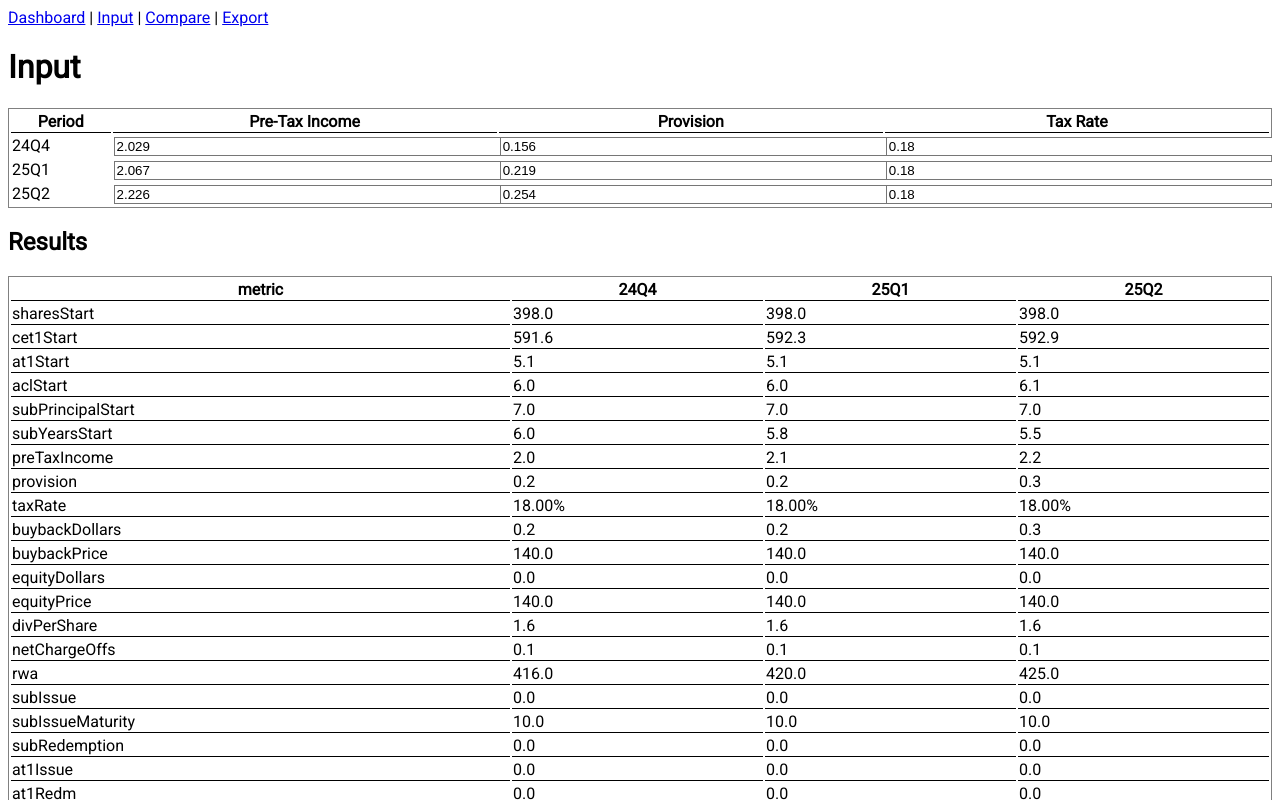
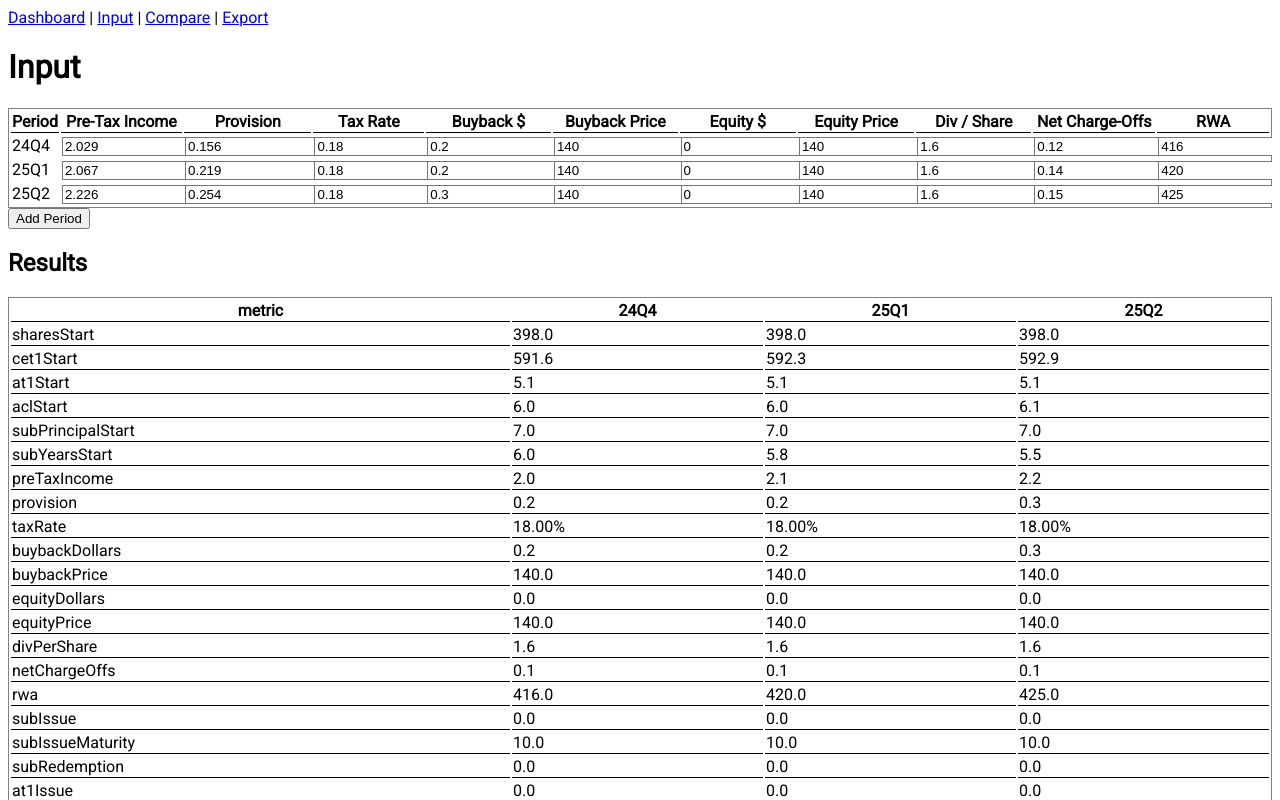
Before and after one commit to jrohan-16/jrohan-16.github.io, a SvelteKit app: page /input in a window 1280 px wide. Shown: the top 800 px of the page. Built offline with nearby package versions, Linux system fonts and the light colour scheme.

Commit message:
Expand scenario inputs and allow adding periods

```diff
--- a/src/routes/input/+page.svelte
+++ b/src/routes/input/+page.svelte
@@ -8,6 +8,19 @@
 
   // Clone base scenario so user inputs don't mutate original constant
   let scenario: PeriodRow[] = JSON.parse(JSON.stringify(baseScenario)) as PeriodRow[];
+
+  const editableFields: { key: keyof PeriodRow; label: string }[] = [
+    { key: 'preTaxIncome', label: 'Pre-Tax Income' },
+    { key: 'provision', label: 'Provision' },
+    { key: 'taxRate', label: 'Tax Rate' },
+    { key: 'buybackDollars', label: 'Buyback $' },
+    { key: 'buybackPrice', label: 'Buyback Price' },
+    { key: 'equityDollars', label: 'Equity $' },
+    { key: 'equityPrice', label: 'Equity Price' },
+    { key: 'divPerShare', label: 'Div / Share' },
+    { key: 'netChargeOffs', label: 'Net Charge-Offs' },
+    { key: 'rwa', label: 'RWA' }
+  ];
 
   let data: any[] = [];
   let columns: { accessorKey: string }[] = [];
@@ -33,6 +46,25 @@
     columns = cols;
   }
 
+  function nextPeriodLabel(current: string) {
+    const match = current.match(/(\d{2})Q(\d)/);
+    if (!match) return current;
+    let year = parseInt(match[1], 10);
+    let q = parseInt(match[2], 10) + 1;
+    if (q > 4) {
+      q = 1;
+      year += 1;
+    }
+    return `${year.toString().padStart(2, '0')}Q${q}`;
+  }
+
+  function addPeriod() {
+    const last = scenario[scenario.length - 1];
+    const newRow = { ...last, period: nextPeriodLabel(last.period) };
+    scenario = [...scenario, newRow];
+    updateResults();
+  }
+
   onMount(() => {
     updateResults();
   });
@@ -40,34 +72,31 @@
 
 <div class="p-6 bg-white">
   <h1 class="text-xl font-semibold mb-4">Input</h1>
-  <div class="overflow-x-auto mb-6">
+  <div class="overflow-x-auto mb-2">
     <table class="min-w-full border border-gray-300">
       <thead class="bg-gray-100">
         <tr>
           <th class="px-2 py-1 border-b">Period</th>
-          <th class="px-2 py-1 border-b">Pre-Tax Income</th>
-          <th class="px-2 py-1 border-b">Provision</th>
-          <th class="px-2 py-1 border-b">Tax Rate</th>
+          {#each editableFields as f}
+            <th class="px-2 py-1 border-b">{f.label}</th>
+          {/each}
         </tr>
       </thead>
       <tbody>
-        {#each scenario as row, i}
+        {#each scenario as row}
           <tr class="border-b">
             <td class="px-2 py-1">{row.period}</td>
-            <td class="px-2 py-1">
-              <input type="number" class="w-full border rounded px-1 py-0.5" bind:value={row.preTaxIncome} step="0.001" on:input={updateResults} />
-            </td>
-            <td class="px-2 py-1">
-              <input type="number" class="w-full border rounded px-1 py-0.5" bind:value={row.provision} step="0.001" on:input={updateResults} />
-            </td>
-            <td class="px-2 py-1">
-              <input type="number" class="w-full border rounded px-1 py-0.5" bind:value={row.taxRate} step="0.001" on:input={updateResults} />
-            </td>
+            {#each editableFields as f}
+              <td class="px-2 py-1">
+                <input type="number" class="w-full border rounded px-1 py-0.5" bind:value={(row as any)[f.key]} step="0.001" on:input={updateResults} />
+              </td>
+            {/each}
           </tr>
         {/each}
       </tbody>
     </table>
   </div>
+  <button class="mb-6 px-2 py-1 bg-blue-500 text-white rounded" on:click={addPeriod}>Add Period</button>
   <h2 class="text-lg font-semibold mb-2">Results</h2>
   <DataTable {data} {columns} />
 </div>
```
